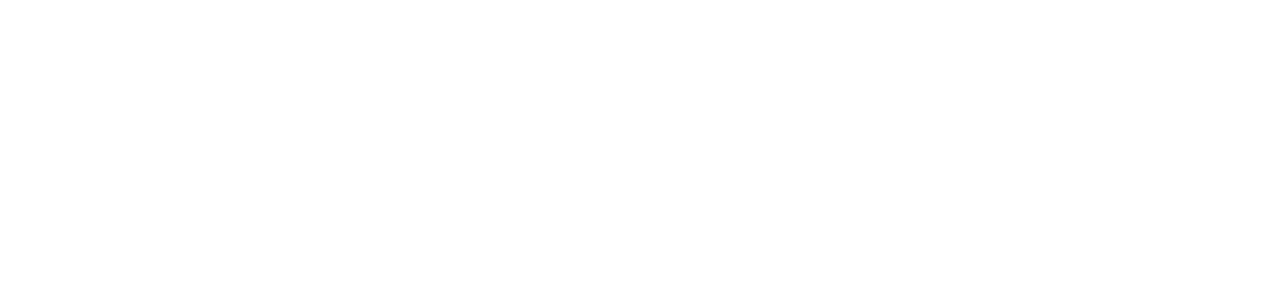
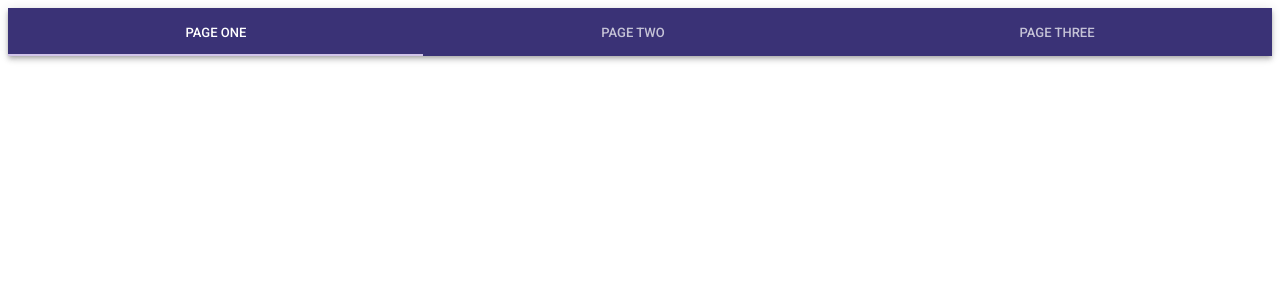
Before and after one commit to josemvcerqueira/would_you_rather, a React (Create React App) app: page / in a window 1280 px wide. Shown: the top 300 px of the page. Built offline with nearby package versions, Linux system fonts and the light colour scheme.

Commit message:
feat: navbar added component

```diff
--- a/src/components/App.js
+++ b/src/components/App.js
@@ -1,6 +1,7 @@
 import React, { Component, Fragment } from "react";
 import { connect } from "react-redux";
 import { handleInitialData } from "../actions/shared";
+import NavBar from "./navbar/NavBar";
 // import Signin from "./signin/Signin";
 
 class App extends Component {
@@ -8,7 +9,11 @@
 		this.props.dispatch(handleInitialData());
 	}
 	render() {
-		return <Fragment />;
+		return (
+			<Fragment>
+				<NavBar />
+			</Fragment>
+		);
 	}
 }
 
--- a/src/components/navbar/Navbar.js
+++ b/src/components/navbar/Navbar.js
@@ -0,0 +1,56 @@
+import React from "react";
+import { AppBar, Tabs, NoSsr, Tab } from "@material-ui/core";
+import styles from "./NavBar.module.css";
+import { MuiThemeProvider, createMuiTheme } from "@material-ui/core/styles";
+import deepPurple from "@material-ui/core/colors/deepPurple";
+
+const theme = createMuiTheme({
+  palette: {
+    secondary: {
+      main: deepPurple[100]
+    }
+  }
+});
+
+function LinkTab(props) {
+  return (
+    <Tab component="a" onClick={event => event.preventDefault()} {...props} />
+  );
+}
+
+class NavBar extends React.Component {
+  state = {
+    value: 0
+  };
+
+  handleChange = (event, value) => {
+    this.setState({ value });
+  };
+
+  render() {
+    const { value } = this.state;
+
+    return (
+      <NoSsr>
+        <div className={styles.navbar}>
+          <AppBar className={styles.bgColor} position="static">
+            <MuiThemeProvider theme={theme}>
+              <Tabs
+                variant="fullWidth"
+                value={value}
+                onChange={this.handleChange}
+                indicatorColor="secondary"
+              >
+                <LinkTab label="Page One" />
+                <LinkTab label="Page Two" />
+                <LinkTab label="Page Three" />
+              </Tabs>
+            </MuiThemeProvider>
+          </AppBar>
+        </div>
+      </NoSsr>
+    );
+  }
+}
+
+export default NavBar;
--- a/src/components/navbar/Navbar.module.css
+++ b/src/components/navbar/Navbar.module.css
@@ -0,0 +1,7 @@
+.bgColor {
+	background-color: rgb(58, 50, 118) !important;
+}
+
+.navbar {
+	flex-grow: 1 !important;
+}
--- a/src/components/signin/Signin.js
+++ b/src/components/signin/Signin.js
@@ -19,7 +19,7 @@
 	ExpandMore,
 	SupervisedUserCircle
 } from "@material-ui/icons";
-import styles from "./signin.module.css";
+import styles from "./Signin.module.css";
 
 const CardHead = () => {
 	return (
```
